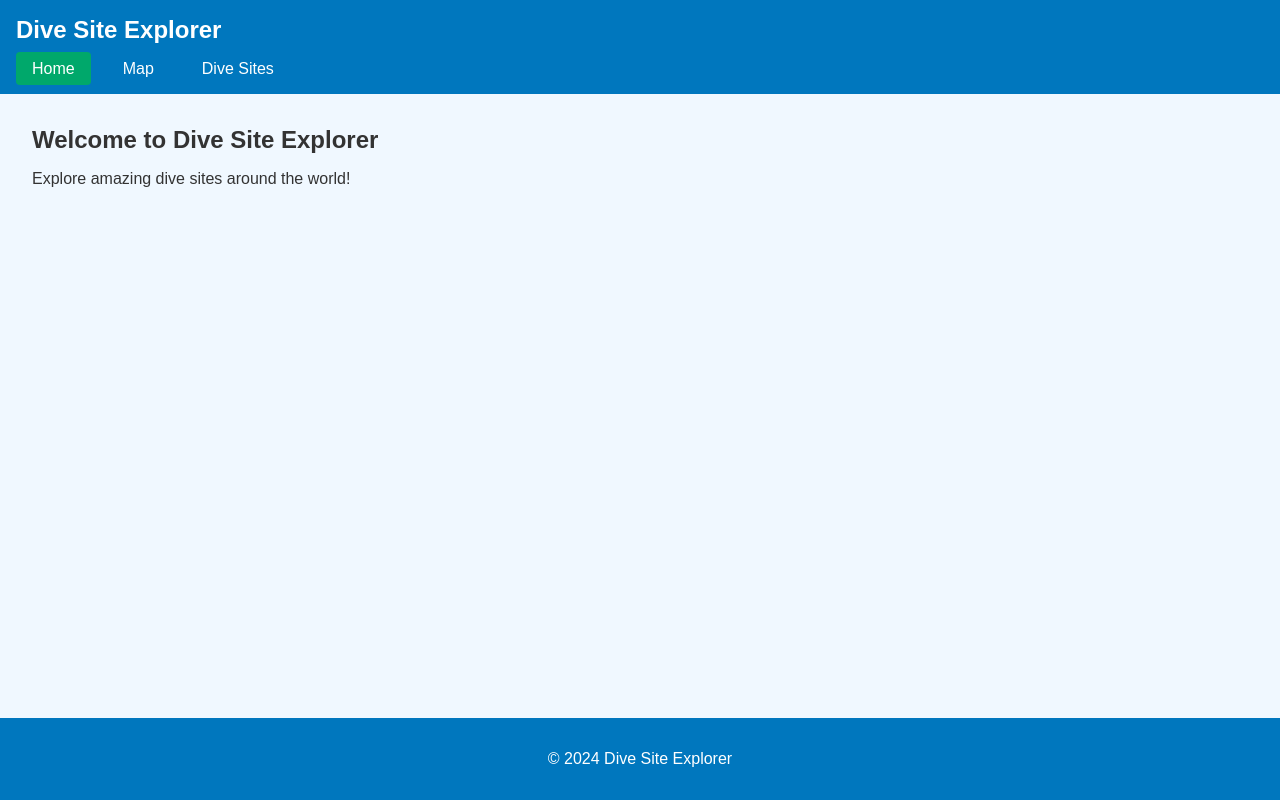
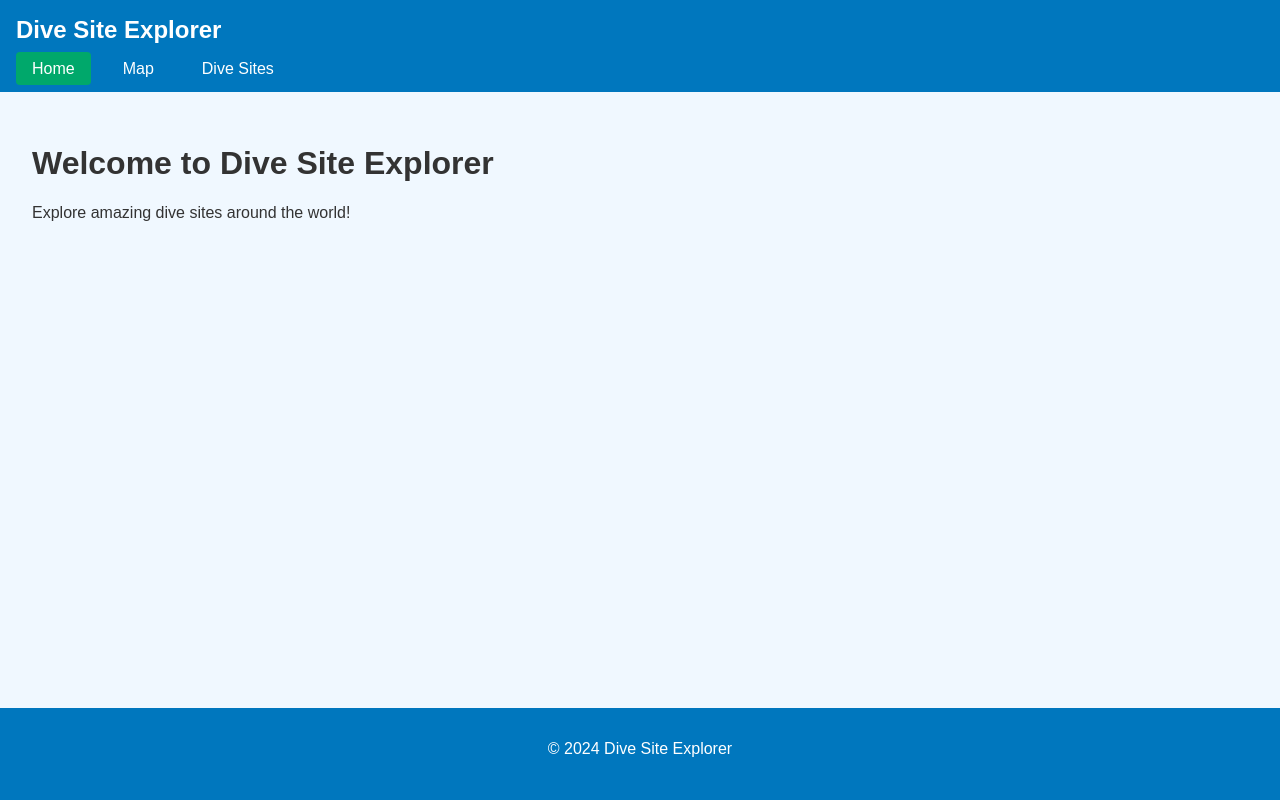
Before and after one commit to kimatron/dive-site-explorer, a Vue app: page / in a window 1280 px wide. Built offline with nearby package versions, Linux system fonts and the light colour scheme.

Commit message:
Add custom styling with scss :lipstick:

```diff
--- a/package.json
+++ b/package.json
@@ -21,7 +21,9 @@
     "@vue/cli-plugin-eslint": "~5.0.0",
     "@vue/cli-service": "~5.0.0",
     "eslint": "^7.32.0",
-    "eslint-plugin-vue": "^8.0.3"
+    "eslint-plugin-vue": "^8.0.3",
+    "sass": "^1.78.0",
+    "sass-loader": "^16.0.1"
   },
   "eslintConfig": {
     "root": true,
--- a/src/App.vue
+++ b/src/App.vue
@@ -23,20 +23,15 @@ export default {
 }
 </script>
 
-<style>
-:root {
-  --primary-color: #0077be;
-  --secondary-color: #00a86b;
-  --background-color: #f0f8ff;
-  --text-color: #333;
-}
+<style lang="scss">
+@import './styles/variables.scss';
 
 body {
   margin: 0;
   padding: 0;
   font-family: Arial, sans-serif;
-  background-color: var(--background-color);
-  color: var(--text-color);
+  background-color: $background-color;
+  color: $text-color;
 }
 
 #app {
@@ -46,10 +41,10 @@ body {
 }
 
 header {
-  background-color: var(--primary-color);
+  background-color: $primary-color;
   color: white;
   padding: 1rem;
-}
+  height: $header-height;
 
   h1 {
     margin: 0;
@@ -58,19 +53,20 @@ h1 {
 
   nav {
     margin-top: 1rem;
-}
 
-nav a {
+    a {
       color: white;
       text-decoration: none;
       margin-right: 1rem;
       padding: 0.5rem 1rem;
       border-radius: 4px;
       transition: background-color 0.3s;
+
+      &:hover, &.router-link-active {
+        background-color: $secondary-color;
       }
-
-nav a:hover, nav a.router-link-active {
-  background-color: var(--secondary-color);
+    }
+  }
 }
 
 main {
@@ -79,9 +75,10 @@ main {
 }
 
 footer {
-  background-color: var(--primary-color);
+  background-color: $primary-color;
   color: white;
   text-align: center;
   padding: 1rem;
+  height: $footer-height;
 }
 </style>
--- /dev/null
+++ b/src/styles/variables.scss
@@ -0,0 +1,16 @@
+$primary-color: #0077be;
+$secondary-color: #00a86b;
+$background-color: #f0f8ff;
+$text-color: #333;
+$card-background: #ffffff;
+$card-shadow: 0 4px 6px rgba(0, 0, 0, 0.1);
+
+$header-height: 60px;
+$footer-height: 60px;
+
+@mixin card-style {
+  background-color: $card-background;
+  border-radius: 8px;
+  box-shadow: $card-shadow;
+  padding: 1rem;
+}
```
Also changed, not shown: 1 other file (tests, documents, lock files or other folders). Lines whose indentation alone changed are shown as unchanged.
